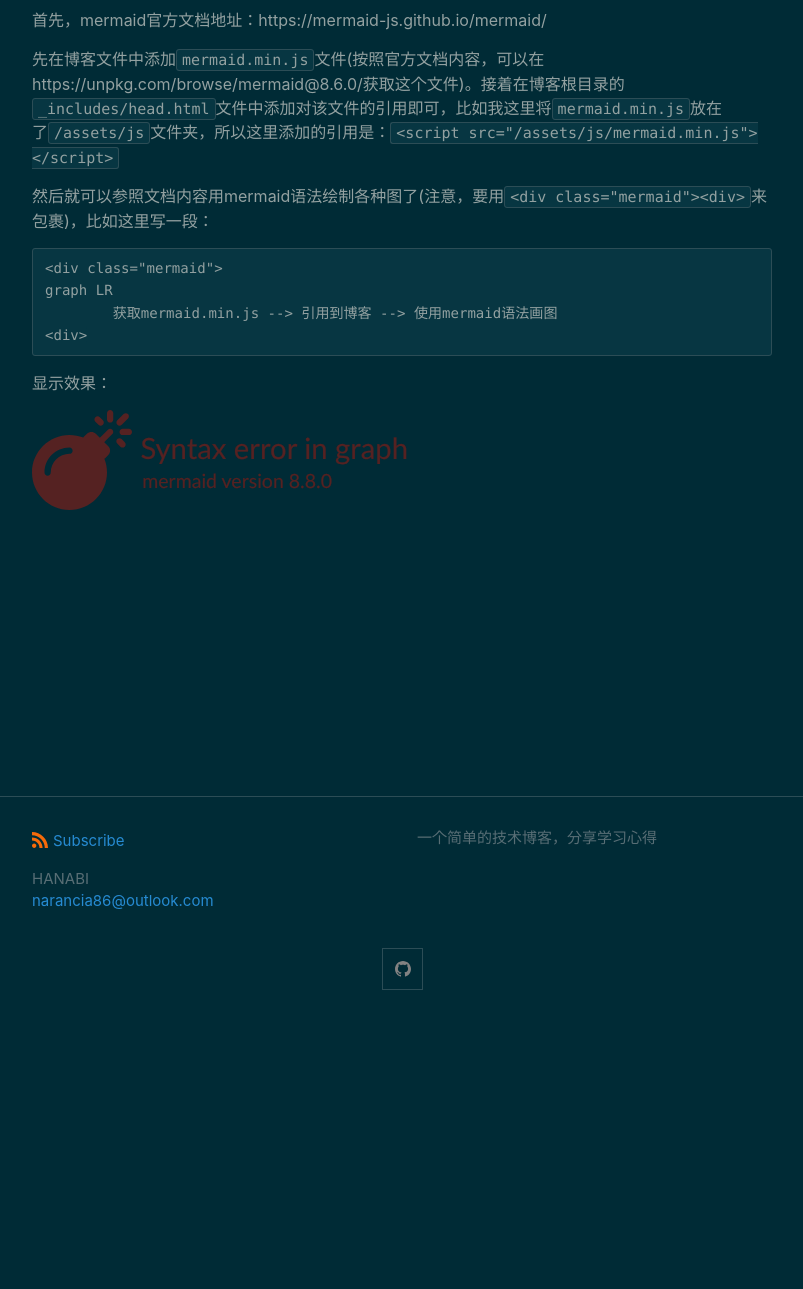
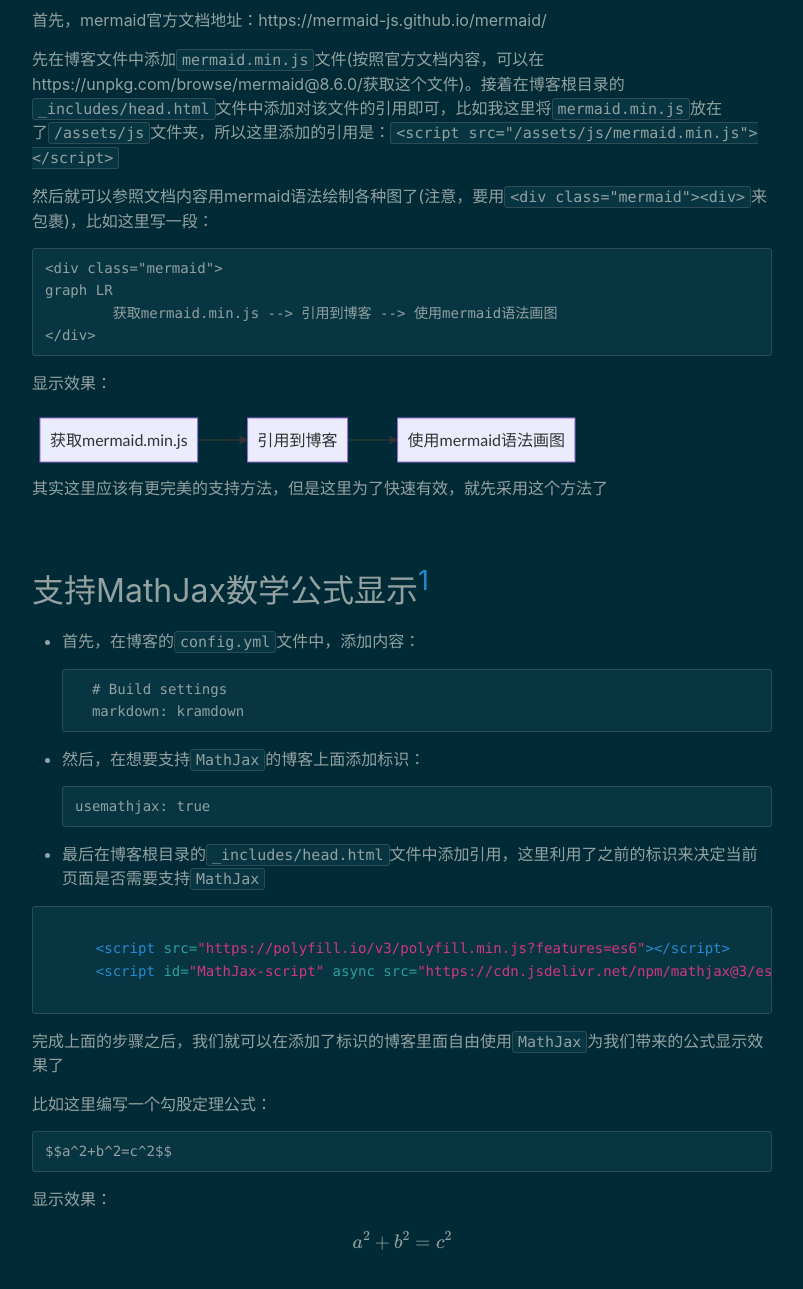
Before and after one commit to KamenRiderKuuga/kamenriderkuuga.github.io, a Jekyll site: the page built from _posts/2020-09-27-Jekyll-3.md, in a window 1280 px wide and 1400 px high, scrolled down 375 px. Shown: the top 1289 px of the window, without its empty margins (238-1041 px from the left). Built offline with Jekyll 4.4.1, drawn with Linux system fonts in a browser that asks for light colours; some of the changed text lies outside the part shown.

Commit message:
Update 2020-09-27-Jekyll-3.md

````diff
--- a/_posts/2020-09-27-Jekyll-3.md
+++ b/_posts/2020-09-27-Jekyll-3.md
@@ -20,7 +20,7 @@
 <div class="mermaid">
 graph LR
 	获取mermaid.min.js --> 引用到博客 --> 使用mermaid语法画图
-<div>
+</div>
 ```
 
 显示效果：
@@ -28,7 +28,7 @@
 <div class="mermaid">
 graph LR
 	获取mermaid.min.js --> 引用到博客 --> 使用mermaid语法画图
-<div>
+</div>
 
 其实这里应该有更完美的支持方法，但是这里为了快速有效，就先采用这个方法了
 
````
